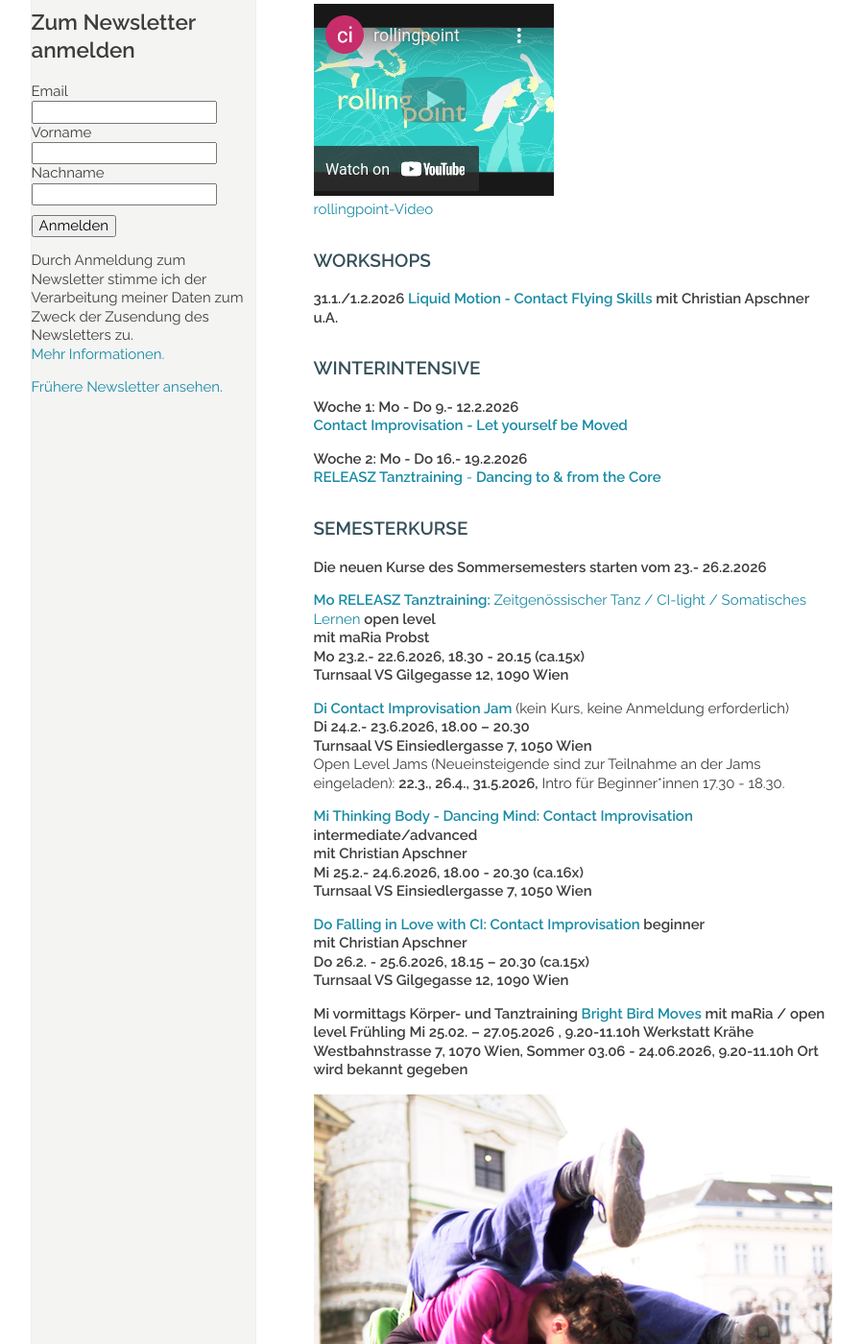
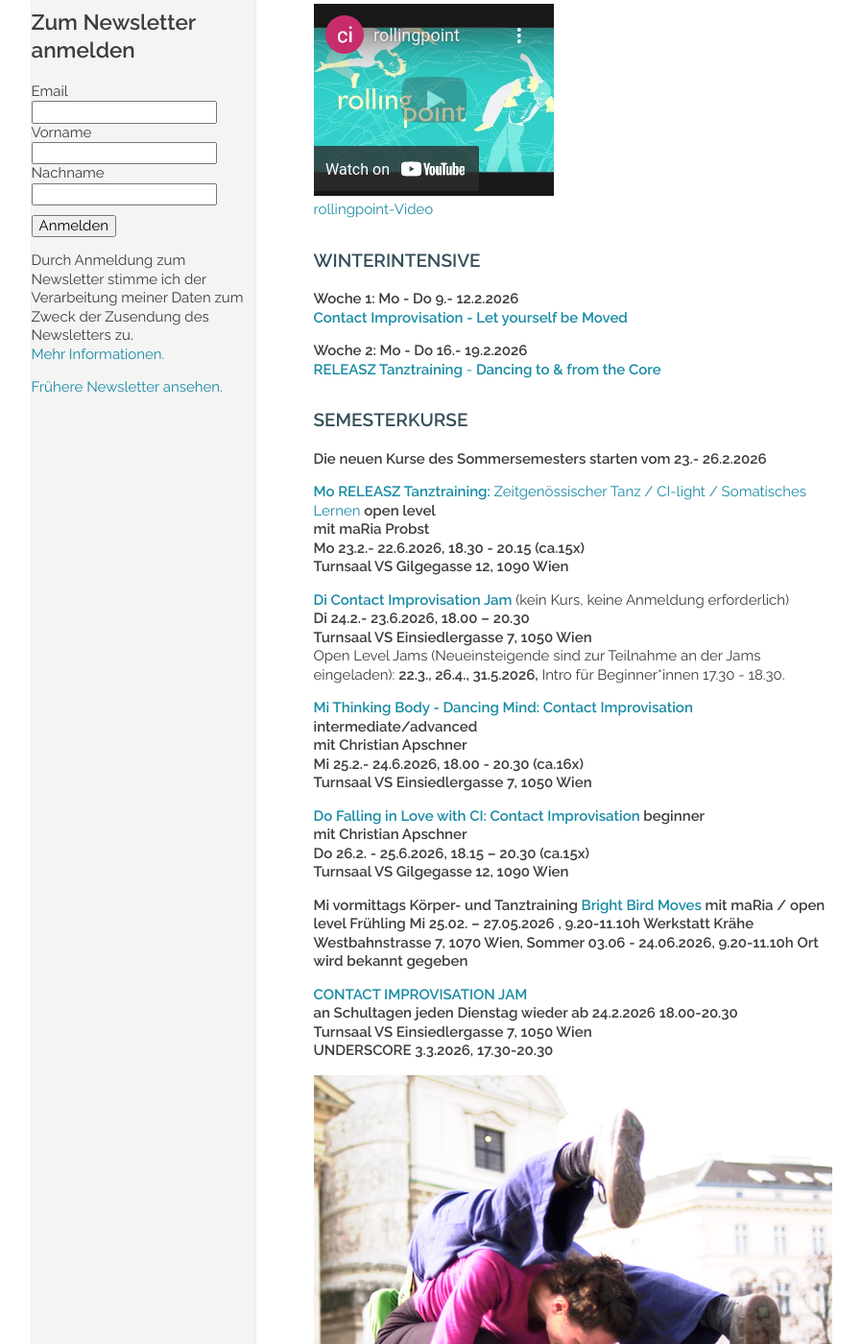
Before and after one commit to manulari/rollingpointat, a Jekyll site: the page built from _pages_de/index.md, in a window 1280 px wide and 1400 px high, scrolled down 1007 px. Shown: the whole window at 96% size, without its empty margins (152-1050 px from the left). Built offline with Jekyll 4.4.1, drawn with Linux system fonts in a browser that asks for light colours; comment, search, counter and statistics services are not loaded.

Commit message:
Update page (de) “index”

```diff
--- a/_pages_de/index.md
+++ b/_pages_de/index.md
@@ -33,11 +33,7 @@ Ob mit oder ohne Vorerfahrung – hier bist du richtig!
 
 <!--StartFragment-->
 
-### **WORKSHOPS**
 
-**31.1./1.2.2026 [Liquid Motion - Contact Flying Skills](https://rollingpoint.at/ws2025-26#flyingskills) mit Christian Apschner u.A.**
-
-<!--EndFragment-->
 
 ### **WINTERINTENSIVE**
 
@@ -75,6 +71,13 @@ Open Level Jams (Neueinsteigende sind zur Teilnahme an der Jams eingeladen): **2
 [Bright Bird Moves](/Vormittagskurs) mit maRia / open level
 Frühling Mi 25.02. – 27.05.2026 , 9.20-11.10h Werkstatt Krähe Westbahnstrasse 7, 1070 Wien, Sommer 03.06 - 24.06.2026, 9.20-11.10h Ort wird bekannt gegeben**
 
+**[CONTACT IMPROVISATION  JAM](https://rollingpoint.at/jams)**\
+**an Schultagen jeden Dienstag wieder ab 24.2.2026 18.00-20.30**\
+**Turnsaal VS Einsiedlergasse 7, 1050 Wien**\
+**UNDERSCORE 3.3.2026, 17.30-20.30**
+
+
+
 ![Mehr CI auf der Stiege](/assets/uploads/dsc_1941a.jpg "Mehr CI auf der Stiege")
 
 ###### Fotocredit: Johannes Stolba
```
